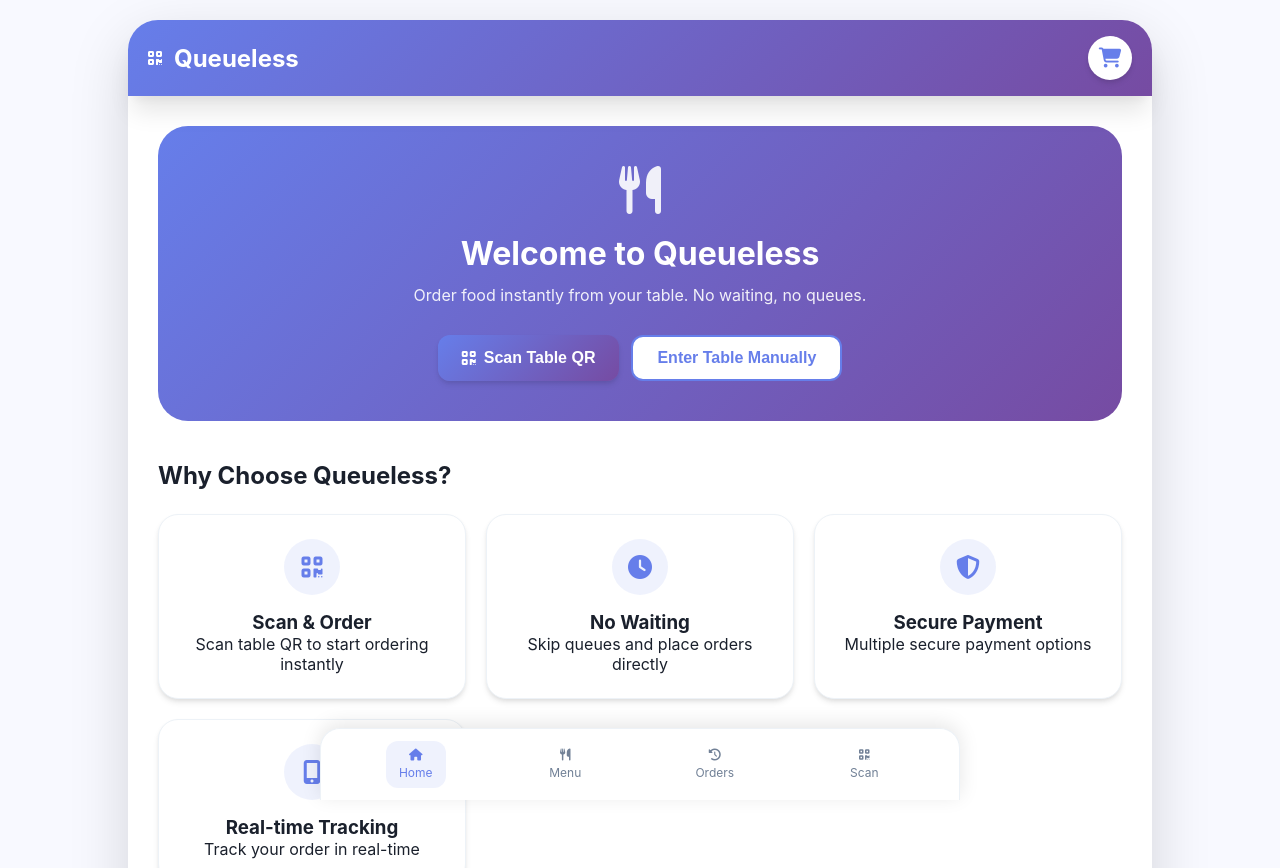
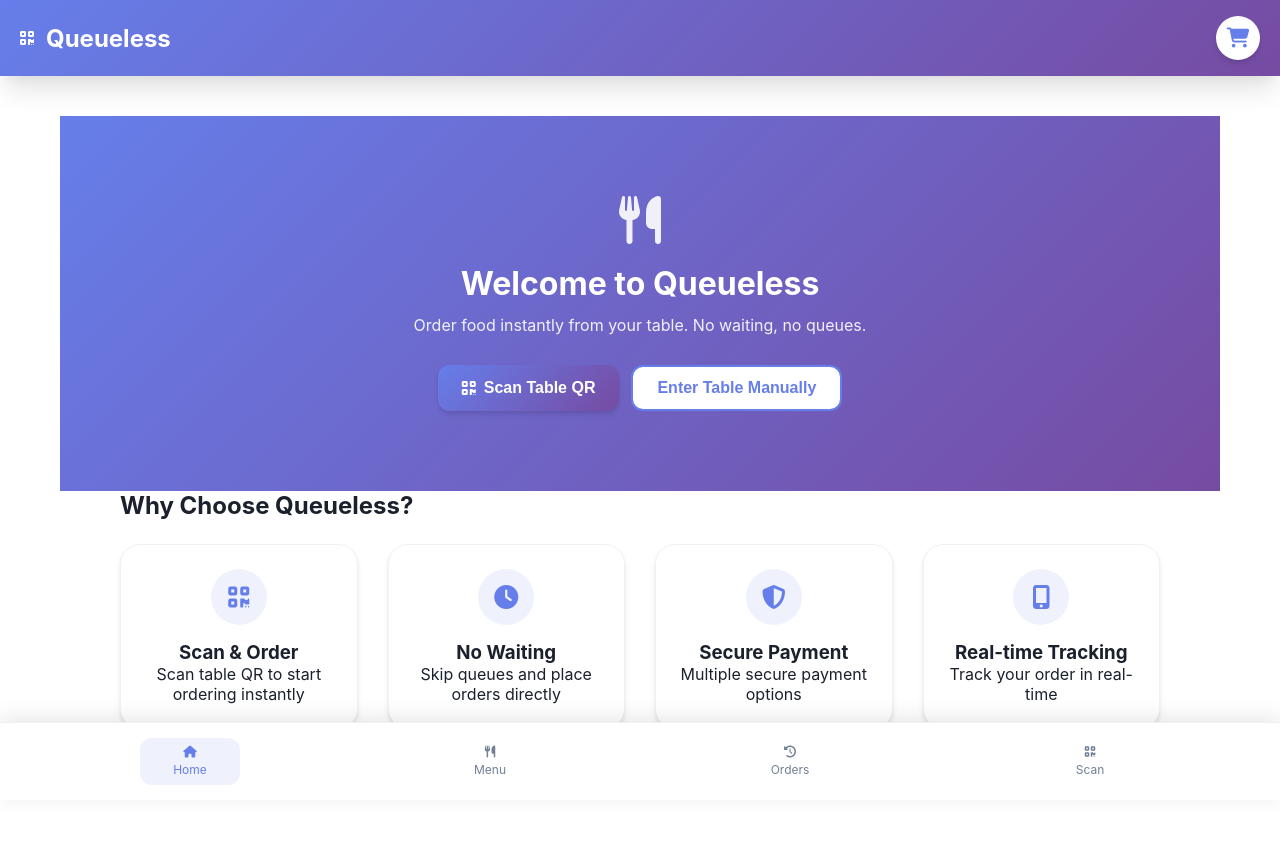
Before and after one commit to Mansiprajapati2627/queueless, a React (Create React App) app: page / in a window 1280 px wide. Shown: the top 868 px of the page. Built offline with nearby package versions, Linux system fonts and the light colour scheme.

Commit message:
major changes

```diff
--- a/public/index.html
+++ b/public/index.html
@@ -13,8 +13,8 @@
     <title>Queueless Restaurant</title>
     <style>
         * { margin: 0; padding: 0; box-sizing: border-box; }
-        body { font-family: 'Poppins', sans-serif; overflow-x: hidden; background: #f8f9ff; }
-        #root { min-height: 100vh; }
+        body { font-family: 'Poppins', sans-serif; overflow-x: hidden; }
+        #root { min-height: 100vh; width: 100%; }
     </style>
 </head>
 <body>
--- a/src/App.css
+++ b/src/App.css
@@ -1,14 +1,20 @@
-/* Menu Page Styles */
+/* Menu Page Styles - FULL WIDTH */
 .menu-container {
   padding: 20px 0;
+  width: 100%;
+  max-width: 100vw;
 }
 
 .search-container {
   margin-bottom: 20px;
+  width: 100%;
+  max-width: 100vw;
 }
 
 .search-box {
   position: relative;
+  width: 100%;
+  max-width: 100%;
 }
 
 .search-icon {
@@ -26,18 +32,24 @@
   border-radius: var(--border-radius);
   font-size: 1rem;
   background: white;
+  max-width: 100%;
 }
 
 .category-scroller {
   overflow-x: auto;
   margin-bottom: 20px;
   padding-bottom: 10px;
+  width: 100%;
+  max-width: 100vw;
+  -webkit-overflow-scrolling: touch;
 }
 
 .categories {
   display: flex;
   gap: 10px;
   padding: 10px 0;
+  width: max-content;
+  min-width: 100%;
 }
 
 .category-btn {
@@ -64,6 +76,8 @@
   display: grid;
   grid-template-columns: repeat(auto-fill, minmax(280px, 1fr));
   gap: 20px;
+  width: 100%;
+  max-width: 100vw;
 }
 
 .menu-item-card {
@@ -72,12 +86,14 @@
   overflow: hidden;
   box-shadow: var(--shadow);
   border: 1px solid var(--gray-200);
+  width: 100%;
 }
 
 .menu-item-image {
   position: relative;
   height: 180px;
   overflow: hidden;
+  width: 100%;
 }
 
 .menu-item-image img {
@@ -100,6 +116,7 @@
 
 .menu-item-content {
   padding: 16px;
+  width: 100%;
 }
 
 .menu-item-header {
@@ -107,6 +124,7 @@
   justify-content: space-between;
   align-items: flex-start;
   margin-bottom: 8px;
+  width: 100%;
 }
 
 .item-name {
@@ -124,12 +142,14 @@
   color: var(--gray-600);
   font-size: 0.875rem;
   margin-bottom: 16px;
+  width: 100%;
 }
 
 .menu-item-footer {
   display: flex;
   justify-content: space-between;
   align-items: center;
+  width: 100%;
 }
 
 .quantity-control {
@@ -172,15 +192,28 @@
   padding: 16px 20px;
   border-top: 1px solid var(--gray-200);
   box-shadow: 0 -4px 20px rgba(0, 0, 0, 0.1);
-  max-width: 768px;
-  margin: 0 auto;
+  width: 100vw;
+  max-width: 100vw;
   z-index: 999;
+  margin: 0;
+}
+
+@media (min-width: 769px) {
+  .quick-cart-summary {
+    max-width: 100vw;
+    left: 0;
+    transform: none;
+    border-radius: 0;
+    border: 1px solid var(--gray-200);
+    bottom: 80px;
+  }
 }
 
 .quick-cart-content {
   display: flex;
   justify-content: space-between;
   align-items: center;
+  width: 100%;
 }
 
 /* Cart Page Styles */
@@ -188,6 +221,8 @@
   display: flex;
   flex-direction: column;
   gap: 24px;
+  width: 100%;
+  max-width: 100vw;
 }
 
 .cart-items-section {
@@ -195,6 +230,8 @@
   border-radius: var(--border-radius-lg);
   padding: 20px;
   box-shadow: var(--shadow);
+  width: 100%;
+  max-width: 100%;
 }
 
 .cart-items-list {
@@ -202,6 +239,7 @@
   flex-direction: column;
   gap: 16px;
   margin-top: 16px;
+  width: 100%;
 }
 
 .cart-item-card {
@@ -211,6 +249,7 @@
   background: var(--gray-100);
   border-radius: var(--border-radius);
   border: 1px solid var(--gray-200);
+  width: 100%;
 }
 
 .cart-item-image {
@@ -231,6 +270,7 @@
   flex: 1;
   display: flex;
   flex-direction: column;
+  width: 100%;
 }
 
 .cart-item-header {
@@ -238,6 +278,7 @@
   justify-content: space-between;
   align-items: flex-start;
   margin-bottom: 8px;
+  width: 100%;
 }
 
 .cart-item-footer {
@@ -245,6 +286,7 @@
   justify-content: space-between;
   align-items: center;
   margin-top: auto;
+  width: 100%;
 }
 
 /* Order Summary */
@@ -253,6 +295,8 @@
   border-radius: var(--border-radius-lg);
   padding: 20px;
   box-shadow: var(--shadow);
+  width: 100%;
+  max-width: 100%;
 }
 
 .summary-card {
@@ -260,6 +304,7 @@
   border-radius: var(--border-radius);
   padding: 20px;
   margin-bottom: 24px;
+  width: 100%;
 }
 
 .summary-row {
@@ -267,6 +312,7 @@
   justify-content: space-between;
   padding: 8px 0;
   border-bottom: 1px dashed var(--gray-300);
+  width: 100%;
 }
 
 .summary-row.total {
@@ -300,6 +346,7 @@
   resize: vertical;
   background: var(--gray-100);
   margin-bottom: 24px;
+  max-width: 100%;
 }
 
 /* Payment Methods */
@@ -308,6 +355,8 @@
   grid-template-columns: repeat(2, 1fr);
   gap: 12px;
   margin: 20px 0;
+  width: 100%;
+  max-width: 100%;
 }
 
 .payment-method {
@@ -318,6 +367,7 @@
   cursor: pointer;
   background: white;
   transition: all 0.3s;
+  width: 100%;
 }
 
 .payment-method.selected {
@@ -349,6 +399,7 @@
   font-size: 1.125rem;
   font-weight: 600;
   margin-top: 20px;
+  max-width: 100%;
 }
 
 /* Empty States */
@@ -356,6 +407,8 @@
   text-align: center;
   padding: 48px 20px;
   color: var(--gray-500);
+  width: 100%;
+  max-width: 100vw;
 }
 
 .empty-state-icon {
@@ -367,16 +420,20 @@
 /* Order Tracking */
 .orders-container {
   padding: 20px 0;
+  width: 100%;
+  max-width: 100vw;
 }
 
 .orders-section {
   margin-bottom: 30px;
+  width: 100%;
 }
 
 .orders-list {
   display: flex;
   flex-direction: column;
   gap: 16px;
+  width: 100%;
 }
 
 .order-card {
@@ -385,6 +442,7 @@
   padding: 20px;
   box-shadow: var(--shadow);
   border: 1px solid var(--gray-200);
+  width: 100%;
 }
 
 .order-header {
@@ -394,6 +452,7 @@
   margin-bottom: 16px;
   padding-bottom: 16px;
   border-bottom: 1px solid var(--gray-200);
+  width: 100%;
 }
 
 .order-id {
@@ -416,6 +475,7 @@
 
 .order-items {
   margin-bottom: 16px;
+  width: 100%;
 }
 
 .order-item {
@@ -423,6 +483,7 @@
   justify-content: space-between;
   padding: 8px 0;
   border-bottom: 1px dotted var(--gray-200);
+  width: 100%;
 }
 
 .order-footer {
@@ -431,6 +492,7 @@
   align-items: center;
   padding-top: 16px;
   border-top: 1px solid var(--gray-200);
+  width: 100%;
 }
 
 .order-total {
@@ -442,10 +504,13 @@
 .scanner-container {
   padding: 24px;
   text-align: center;
+  width: 100%;
+  max-width: 100vw;
 }
 
 .scanner-header {
   margin-bottom: 32px;
+  width: 100%;
 }
 
 .scanner-viewport {
@@ -458,6 +523,7 @@
   display: flex;
   align-items: center;
   justify-content: center;
+  width: 100%;
 }
 
 .scanner-placeholder {
@@ -470,6 +536,7 @@
   flex-direction: column;
   gap: 12px;
   margin-bottom: 24px;
+  width: 100%;
 }
 
 /* Timeline */
@@ -477,6 +544,7 @@
   position: relative;
   padding-left: 24px;
   margin: 24px 0;
+  width: 100%;
 }
 
 .timeline::before {
@@ -492,6 +560,7 @@
 .timeline-item {
   position: relative;
   margin-bottom: 24px;
+  width: 100%;
 }
 
 .timeline-dot {
@@ -518,6 +587,7 @@
   padding: 16px;
   border-radius: var(--border-radius);
   border: 1px solid var(--gray-200);
+  width: 100%;
 }
 
 /* Responsive */
@@ -530,31 +600,65 @@
     grid-template-columns: 1fr;
   }
 
-  .hero-title {
-    font-size: 1.5rem;
+  .category-scroller {
+    margin: 0 -20px;
+    padding: 10px 20px;
+  }
+
+  .categories {
+    padding: 0 20px;
   }
 }
 
-@media (max-width: 768px) {
-  .app {
-    width: 100%;
-    border-radius: 0;
-  }
-}
-
-/* Desktop-specific menu improvements */
-@media (min-width: 1024px) {
+/* Desktop optimizations */
+@media (min-width: 769px) {
   .menu-grid {
-    grid-template-columns: repeat(3, 1fr);
+    grid-template-columns: repeat(auto-fill, minmax(300px, 1fr));
     gap: 30px;
-  }
-
-  .menu-item-card {
-    transition: transform 0.3s;
   }
 
   .menu-item-card:hover {
     transform: translateY(-5px);
+    transition: transform 0.3s;
     box-shadow: var(--shadow-lg);
   }
+
+  .payment-methods {
+    grid-template-columns: repeat(4, 1fr);
+  }
+
+  .cart-container {
+    flex-direction: row;
+  }
+
+  .cart-items-section {
+    flex: 2;
+  }
+
+  .order-summary-section {
+    flex: 1;
+  }
+
+  .category-scroller {
+    overflow-x: visible;
+  }
+
+  .categories {
+    justify-content: center;
+    width: 100%;
+  }
 }
+
+/* Large desktop */
+@media (min-width: 1200px) {
+  .menu-grid {
+    grid-template-columns: repeat(4, 1fr);
+  }
+
+  .menu-container,
+  .cart-container,
+  .orders-container {
+    max-width: 100vw;
+    margin: 0;
+  }
+}
--- a/src/index.css
+++ b/src/index.css
@@ -45,32 +45,25 @@ body {
   -moz-osx-font-smoothing: grayscale;
   background: var(--light);
   color: var(--dark);
+  width: 100%;
+  overflow-x: hidden;
 }
 
 #root {
   min-height: 100vh;
   display: flex;
   flex-direction: column;
+  width: 100%;
 }
 
-/* App Container */
-#root > .app {
-  max-width: 100%;
-  margin: 0 auto;
+/* App Container - FULL WIDTH ALWAYS */
+.app {
+  width: 100%;
+  min-height: 100vh;
   background: white;
-  min-height: 100vh;
   position: relative;
-  box-shadow: none;
-}
-
-@media (min-width: 769px) {
-  #root > .app {
-    max-width: 1024px;
-    margin: 20px auto;
-    border-radius: var(--border-radius-xl);
-    box-shadow: 0 20px 60px rgba(0, 0, 0, 0.15);
-    min-height: calc(100vh - 40px);
-  }
+  display: flex;
+  flex-direction: column;
 }
 
 /* Header */
@@ -85,12 +78,7 @@ body {
   justify-content: space-between;
   align-items: center;
   box-shadow: var(--shadow-lg);
-}
-
-@media (min-width: 769px) {
-  .header {
-    border-radius: var(--border-radius-xl) var(--border-radius-xl) 0 0;
-  }
+  width: 100%;
 }
 
 .header-logo {
@@ -156,7 +144,7 @@ body {
   font-weight: 600;
 }
 
-/* Bottom Navigation */
+/* Bottom Navigation - FIXED FULL WIDTH */
 .bottom-nav {
   position: fixed;
   bottom: 0;
@@ -168,21 +156,10 @@ body {
   display: flex;
   justify-content: space-around;
   z-index: 1000;
-  max-width: 768px;
-  margin: 0 auto;
+  width: 100vw !important;
+  max-width: 100vw !important;
   box-shadow: 0 -4px 20px rgba(0, 0, 0, 0.1);
-}
-
-@media (min-width: 769px) {
-  .bottom-nav {
-    max-width: 1024px;
-    left: 50%;
-    transform: translateX(-50%);
-    border-radius: var(--border-radius-lg) var(--border-radius-lg) 0 0;
-    border-top: 1px solid var(--gray-200);
-    border-left: 1px solid var(--gray-200);
-    border-right: 1px solid var(--gray-200);
-  }
+  margin: 0 !important;
 }
 
 .nav-item {
@@ -200,6 +177,8 @@ body {
   border-radius: var(--border-radius);
   min-width: 60px;
   text-decoration: none;
+  width: 100%;
+  max-width: 80px;
 }
 
 .nav-item.active {
@@ -286,21 +265,26 @@ body {
   height: 36px;
 }
 
-/* Main Content */
+/* Main Content - FIXED FOR FULL WIDTH */
 .main-content {
   flex: 1;
   padding: 20px;
-  padding-bottom: 80px;
+  padding-bottom: 100px;
+  width: 100%;
+  max-width: 100vw;
 }
 
-/* Hero Section */
+/* Hero Section - FULL WIDTH */
 .hero-section {
   text-align: center;
   padding: 40px 20px;
   background: var(--gradient-primary);
   color: white;
-  border-radius: 0 0 var(--border-radius-xl) var(--border-radius-xl);
-  margin: -20px -20px 40px;
+  margin: 0;
+  width: 100%;
+  position: relative;
+  left: 0;
+  right: 0;
 }
 
 .hero-icon {
@@ -328,23 +312,31 @@ body {
   gap: 12px;
   justify-content: center;
   flex-wrap: wrap;
+  width: 100%;
+  max-width: 100%;
 }
 
-/* Features Section */
+/* Features Section - FULL WIDTH */
 .features-section {
   margin-bottom: 40px;
+  width: 100%;
+  max-width: 100vw;
+  padding: 0 20px;
 }
 
 .section-title {
   font-size: 1.5rem;
   margin-bottom: 24px;
   color: var(--dark);
+  width: 100%;
 }
 
 .features-grid {
   display: grid;
   grid-template-columns: repeat(auto-fit, minmax(250px, 1fr));
   gap: 20px;
+  width: 100%;
+  max-width: 100%;
 }
 
 .feature-card {
@@ -354,6 +346,8 @@ body {
   box-shadow: var(--shadow);
   text-align: center;
   border: 1px solid var(--gray-200);
+  width: 100%;
+  max-width: 100%;
 }
 
 .feature-icon {
@@ -369,19 +363,22 @@ body {
   font-size: 1.5rem;
 }
 
-/* Cards */
+/* Cards - FULL WIDTH */
 .card {
   background: white;
   border-radius: var(--border-radius-lg);
   padding: 20px;
   box-shadow: var(--shadow);
   border: 1px solid var(--gray-200);
+  width: 100%;
+  max-width: 100%;
 }
 
 .status-actions {
   display: flex;
   gap: 12px;
   margin-top: 20px;
+  width: 100%;
 }
 
 /* Modal */
@@ -455,6 +452,7 @@ body {
   flex-direction: column;
   gap: 8px;
   margin-bottom: 20px;
+  width: 100%;
 }
 
 .input-group label {
@@ -474,6 +472,7 @@ body {
   font-size: 1rem;
   transition: all 0.3s;
   background: white;
+  width: 100%;
 }
 
 .input-group input:focus,
@@ -490,6 +489,7 @@ body {
   margin-bottom: 30px;
   border-bottom: 1px solid var(--gray-200);
   padding-bottom: 10px;
+  width: 100%;
 }
 
 .tab-btn {
@@ -500,6 +500,7 @@ body {
   border-radius: var(--border-radius);
   cursor: pointer;
   font-weight: 500;
+  width: 100%;
 }
 
 .tab-btn.active {
@@ -509,6 +510,7 @@ body {
 
 .tab-content {
   display: none;
+  width: 100%;
 }
 
 .tab-content.active {
@@ -549,6 +551,7 @@ body {
 
   .hero-actions {
     flex-direction: column;
+    width: 100%;
   }
 
   .features-grid {
@@ -558,27 +561,85 @@ body {
   .header-logo h1 {
     font-size: 1.25rem;
   }
-}
 
-@media (min-width: 481px) and (max-width: 768px) {
-  .app {
-    border-radius: 0;
+  .main-content {
+    padding: 15px;
+    padding-bottom: 100px;
   }
 }
 
-/* Desktop-specific fixes */
+/* Desktop optimizations */
 @media (min-width: 769px) {
-  .hero-section {
-    margin: 0;
-    border-radius: var(--border-radius-xl);
-    margin-bottom: 40px;
+  .main-content {
+    padding: 30px 40px;
+    padding-bottom: 120px;
+    max-width: 100vw;
   }
 
-  .main-content {
-    padding: 30px;
+  .hero-section {
+    padding: 60px 40px;
+    margin: 0;
+  }
+
+  .features-section {
+    padding: 0 40px;
   }
 
   .features-grid {
-    grid-template-columns: repeat(3, 1fr);
+    grid-template-columns: repeat(4, 1fr);
+    gap: 30px;
+  }
+
+  .hero-actions {
+    max-width: 600px;
+    margin: 0 auto;
+  }
+
+  .bottom-nav {
+    padding: 15px 40px;
+  }
+
+  .nav-item {
+    max-width: 100px;
   }
 }
+
+/* Large desktop */
+@media (min-width: 1200px) {
+  .main-content {
+    padding: 40px 60px;
+    padding-bottom: 140px;
+  }
+
+  .features-grid {
+    grid-template-columns: repeat(4, 1fr);
+    max-width: 100%;
+    margin: 0;
+  }
+
+  .hero-section {
+    padding: 80px 60px;
+  }
+
+  .features-section {
+    padding: 0 60px;
+  }
+}
+
+/* Ensure all content sections use full width */
+.menu-container,
+.cart-container,
+.orders-container,
+.scanner-container,
+.search-container,
+.cart-items-section,
+.order-summary-section,
+.order-card,
+.menu-grid,
+.categories,
+.payment-methods,
+.status-section {
+  width: 100%;
+  max-width: 100vw;
+  margin: 0;
+}
--- a/src/pages/Home.js
+++ b/src/pages/Home.js
@@ -104,7 +104,7 @@ const Home = ({ user, tableNumber, cartCount, activeOrdersCount, onShowLogin, on
 
       {/* Status Section */}
       {user && tableNumber && (
-        <div className="status-section">
+        <div className="status-section" style={{ width: '100%', padding: '0 20px' }}>
           <div className="card">
             <h3>Ready to Order!</h3>
             <p>You're logged in and at Table {tableNumber}</p>
@@ -140,16 +140,16 @@ const Home = ({ user, tableNumber, cartCount, activeOrdersCount, onShowLogin, on
                 onChange={(e) => setManualTable(e.target.value)}
                 placeholder="e.g., 12"
                 className="input-group"
-                style={{ margin: '16px 0' }}
+                style={{ margin: '16px 0', width: '100%' }}
               />
-              <div style={{ display: 'grid', gridTemplateColumns: 'repeat(5, 1fr)', gap: '8px', margin: '16px 0' }}>
+              <div style={{ display: 'grid', gridTemplateColumns: 'repeat(5, 1fr)', gap: '8px', margin: '16px 0', width: '100%' }}>
                 {Array.from({ length: 25 }, (_, i) => i + 1).map(num => (
                   <button
                     key={num}
                     type="button"
                     onClick={() => setManualTable(num.toString())}
                     className="btn btn-sm"
-                    style={{ padding: '8px' }}
+                    style={{ padding: '8px', width: '100%' }}
                   >
                     {num}
                   </button>
```
